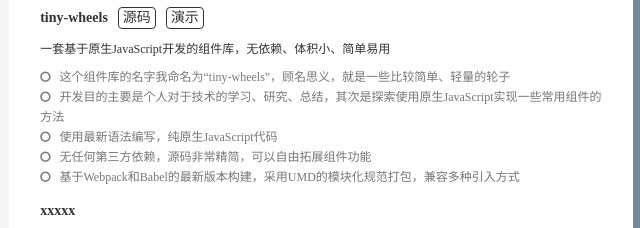
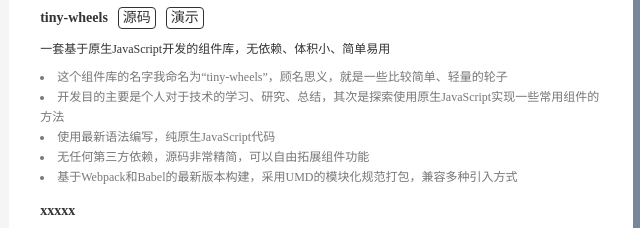
Before and after one commit to csdoker/Resume, a plain HTML site: page index.html in a window 1280 px wide. Shown: the part 361-589 px from the top of the page, 487-1127 px from the left. Drawn offline with Linux system fonts and the light colour scheme.

Commit message:
使用原生ul-li替代字体图标

```diff
--- a/index.html
+++ b/index.html
@@ -157,26 +157,13 @@
                 一套基于原生JavaScript开发的组件库，无依赖、体积小、简单易用
               </div>
               <div class="item-content">
-                <p class="item-intro">
-                  <i class="intro-icon fa fa-circle-o"></i>
-                  <span class="intro-content">这个组件库的名字我命名为“tiny-wheels”，顾名思义，就是一些比较简单、轻量的轮子</span>
-                </p>
-                <p class="item-intro">
-                  <i class="intro-icon fa fa-circle-o"></i>
-                  <span class="intro-content">开发目的主要是个人对于技术的学习、研究、总结，其次是探索使用原生JavaScript实现一些常用组件的方法</span>
-                </p>
-                <p class="item-intro">
-                  <i class="intro-icon fa fa-circle-o"></i>
-                  <span class="intro-content">使用最新语法编写，纯原生JavaScript代码</span>
-                </p>
-                <p class="item-intro">
-                  <i class="intro-icon fa fa-circle-o"></i>
-                  <span class="intro-content">无任何第三方依赖，源码非常精简，可以自由拓展组件功能</span>
-                </p>
-                <p class="item-intro">
-                  <i class="intro-icon fa fa-circle-o"></i>
-                  <span class="intro-content">基于Webpack和Babel的最新版本构建，采用UMD的模块化规范打包，兼容多种引入方式</span>
-                </p>
+                <ul class="item-intro-wrapper">
+                  <li class="item-intro">这个组件库的名字我命名为“tiny-wheels”，顾名思义，就是一些比较简单、轻量的轮子</li>
+                  <li class="item-intro">开发目的主要是个人对于技术的学习、研究、总结，其次是探索使用原生JavaScript实现一些常用组件的方法</li>
+                  <li class="item-intro">使用最新语法编写，纯原生JavaScript代码</li>
+                  <li class="item-intro">无任何第三方依赖，源码非常精简，可以自由拓展组件功能</li>
+                  <li class="item-intro">基于Webpack和Babel的最新版本构建，采用UMD的模块化规范打包，兼容多种引入方式</li>
+                </ul>
               </div>
             </div>
             <div class="item">
--- a/style/index.css
+++ b/style/index.css
@@ -164,8 +164,9 @@ body {
   color: #777;
 }
 
-.main .unit-content .item .item-content .item-intro .intro-icon {
-  margin-right: 6px;
+.main .unit-content .item .item-content .item-intro-wrapper {
+  list-style-position: inside;
+  padding-left: 0;
 }
 
 @media print {
```
